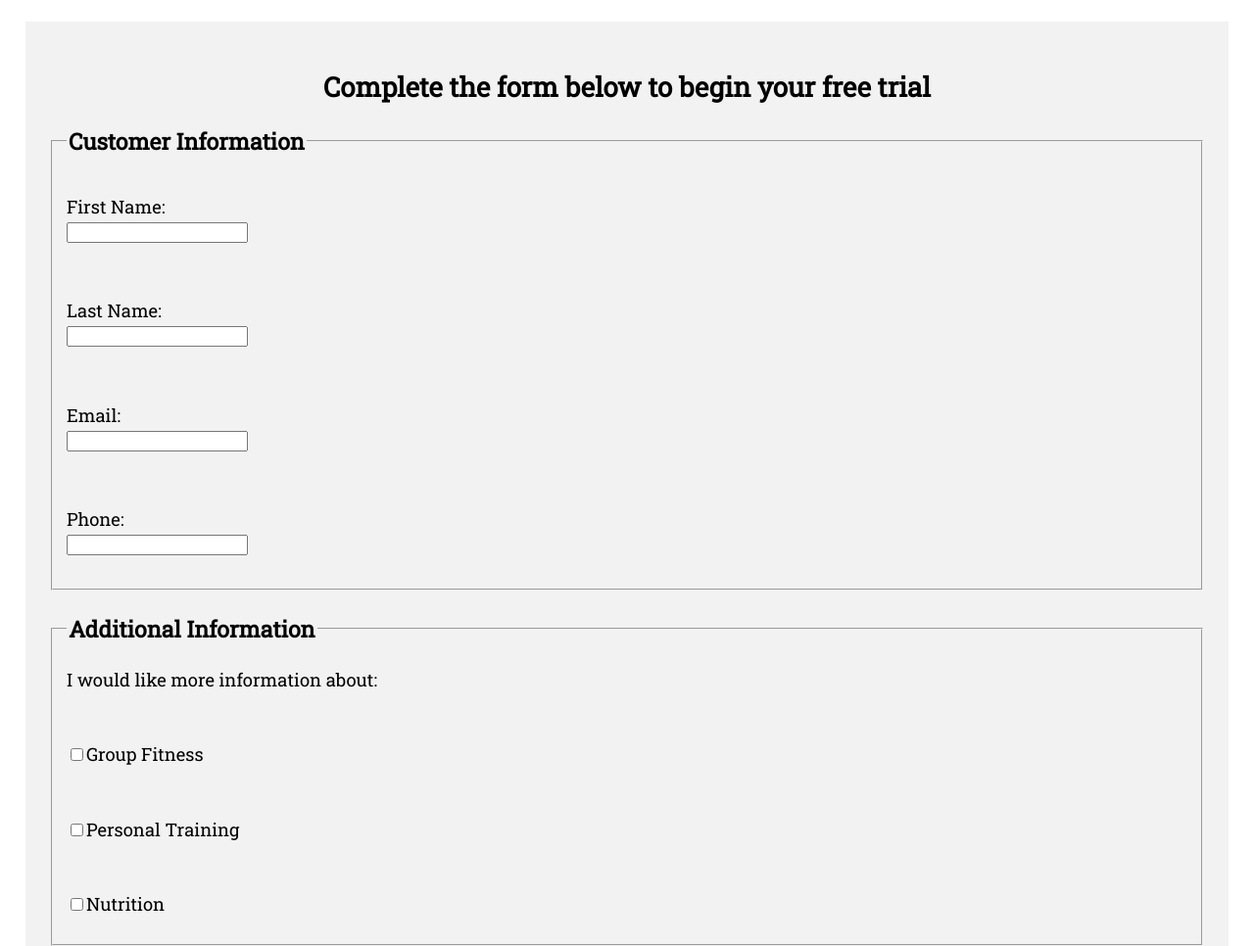
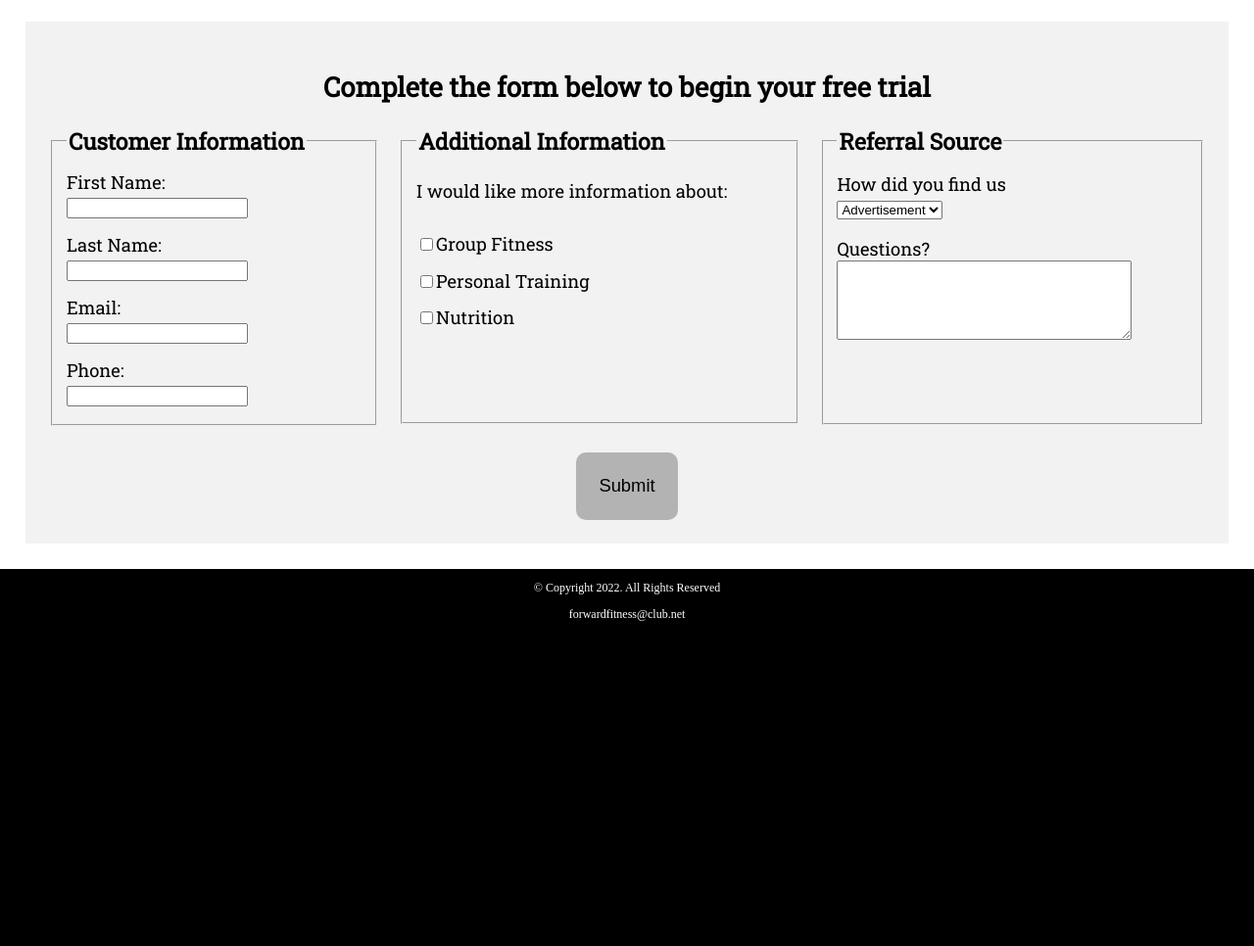
Before and after one commit to CowanAndrew/fitness, a plain HTML site: page contact.html in a window 1280 px wide. Shown: the part 920-1886 px from the top of the page at 98% size. After the commit the page ends 1567 px from the top, so only its background shows below. Drawn offline with Linux system fonts and the light colour scheme; a web font is replaced by a local one.

Commit message:
Fixed Errors

```diff
--- a/contact.html
+++ b/contact.html
@@ -46,7 +46,7 @@
 
 			<div id="form">
 				<h2>Complete the form below to begin your free trial</h2>
-				<form><!--Start Form-->
+				<form class="form-grid"><!--Start Form-->
 					<fieldset>
 						<legend>Customer Information</legend>
 						<label for="fName">First Name:</label>
```
Also changed, not shown: about.html (+1 -1 lines).
